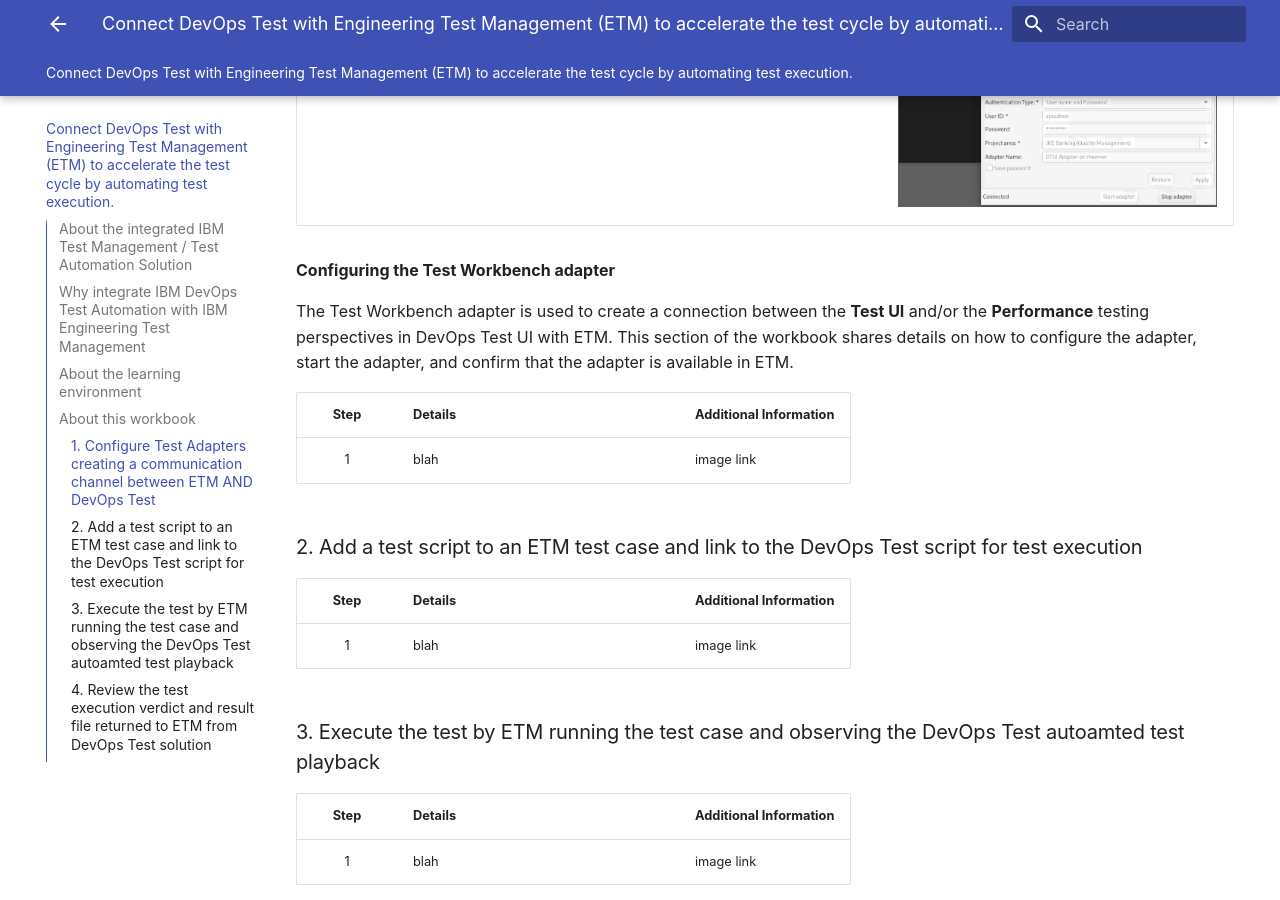
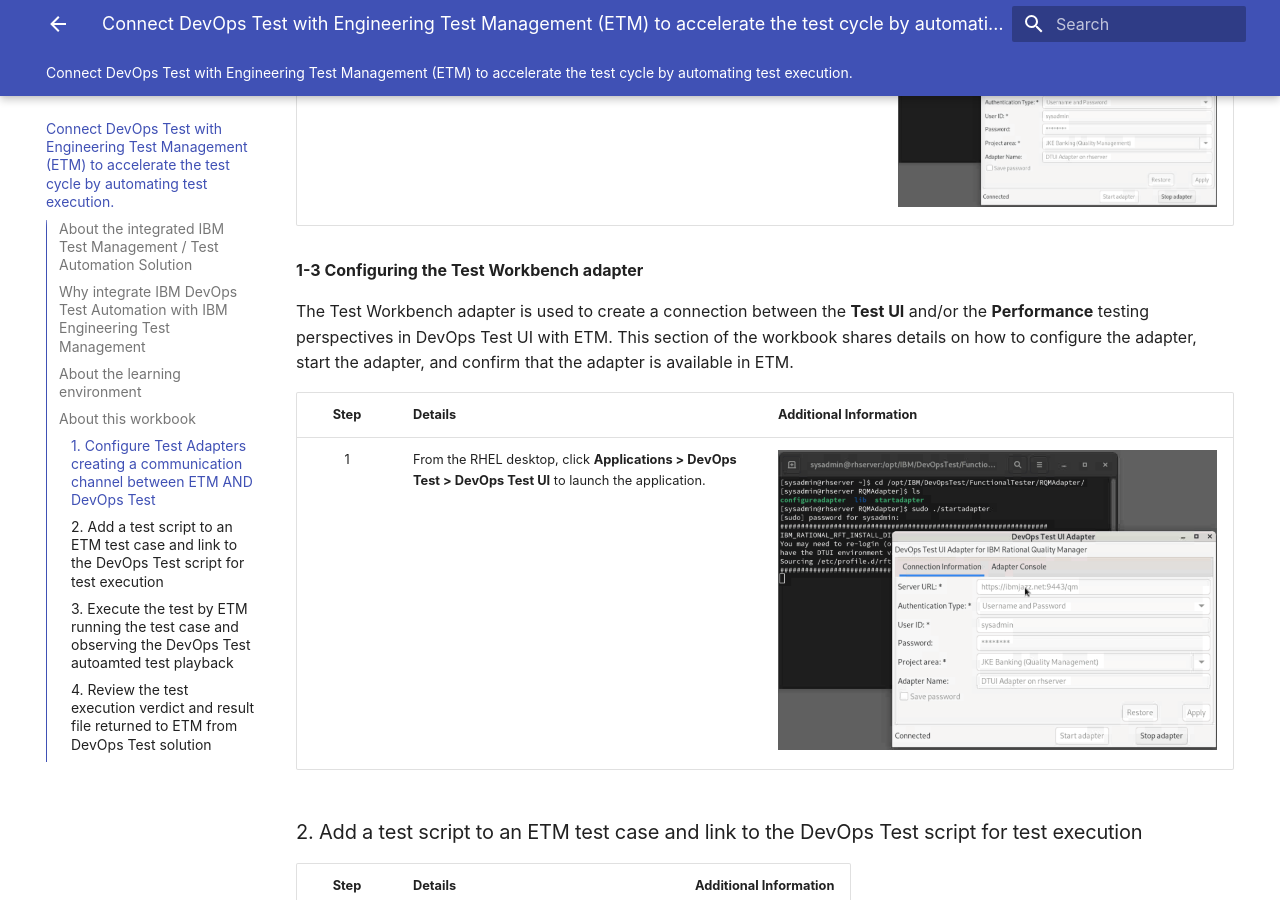
Before and after one commit to DevOpsAutomationLabs/Test_ELM, an MkDocs documentation site: the page built from docs/index.md, in a window 1280 px wide and 900 px high, scrolled down 7890 px. Built offline with MkDocs 1.6.1 and Material for MkDocs 9.7.7, drawn with Linux system fonts in a browser that asks for light colours; some of the changed text lies outside the part shown.

Commit message:
Section 1-3

```diff
--- a/docs/index.md
+++ b/docs/index.md
@@ -64,7 +64,7 @@
 ### 1. Configure Test Adapters creating a communication channel between ETM AND DevOps Test ###
 There are 3 adapters available to execute automated tests linked to test cases managed in ETM. Which adapter to use depends on the test automation solution the automated test scripts were authored with.
 
-**Configuring the DevOps Test Hub adapter**
+**1-1 Configuring the DevOps Test Hub adapter**
 
 The Test Hub adapter is used to create a connection between DevOps Test Hub and ETM. As this learning environment does not have a Test Hub instance installed and running, **this section is informational** sharing specifics on how to configure the adapter.
 
@@ -81,7 +81,7 @@
 | 8 | Provide a meaningful name for the adapter to be displayed in ETM on the adapter console. | <img src="media/t1_8.png" alt="t1_8" style="width:50%; height:auto;"> |
 | 9 | Click **Save** when done.| <img src="media/t1_9.png" alt="t1_9" style="width:75%; height:auto;"> |
 
-**Configuring the Test UI adapter**
+**1-2 Configuring the Test UI adapter**
 
 The Test UI adapter is used to create a connection between the **Functional** testing perspective in DevOps Test UI (formerly Rational Functional Tester) with ETM. While you will not be executing a functional test script, this section of the workbook shares details on how to configure the adapter, start the adapter, and confirm that the adapter is available in ETM.
 
@@ -100,13 +100,13 @@
 | 10 | Return to the DevOps Test UI Adapter window on the Desktop, click **Stop adapter**, and close the adapter and terminal windows. | <img src="media/t1_19.png" alt="t1_19" style="width:100%; height:auto;"> |
 | **NOTE:** | The test adapter configuration settings persist. Meaning, to start the adapter in the future, navigate to to the adapter installation folder and run **sudo ./startadater** instead of configure adapter.| <img src="media/t1_20.png" alt="t1_20" style="width:100%; height:auto;"> |
 
-**Configuring the Test Workbench adapter**
+**1-3 Configuring the Test Workbench adapter**
 
 The Test Workbench adapter is used to create a connection between the **Test UI** and/or the **Performance** testing perspectives in DevOps Test UI with ETM. This section of the workbook shares details on how to configure the adapter, start the adapter, and confirm that the adapter is available in ETM.
 
 | **Step** | <div style="width:250px">**Details**</div>  | **Additional Information** |
 |:-------------:|:------------- |:------------- |
-| 1 | blah | image link |
+| 1 | From the RHEL desktop, click **Applications > DevOps Test > DevOps Test UI** to launch the application. | <img src="media/t1_20.png" alt="t1_20" style="width:100%; height:auto;"> |
 
 ### 2. Add a test script to an ETM test case and link to the DevOps Test script for test execution ###
 
```
Also changed, not shown: docs/media/t1_21.png (added).
